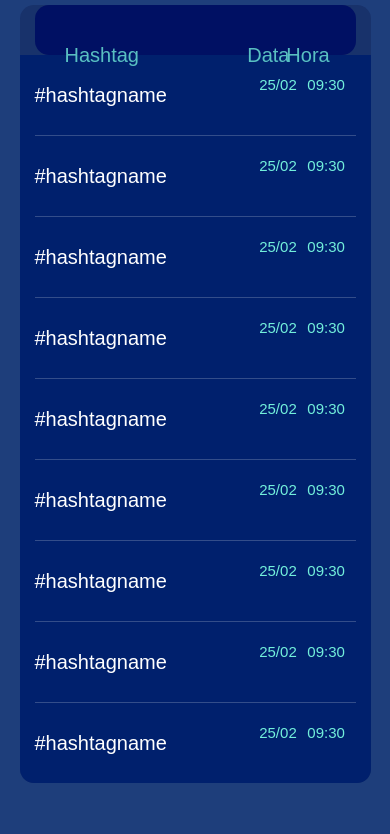
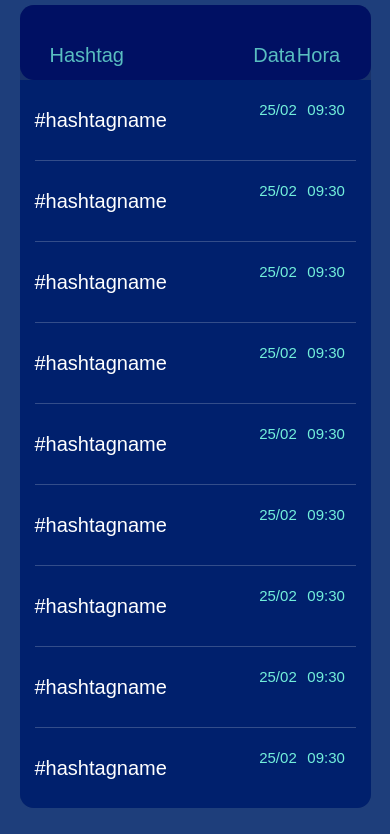
Before and after one commit to Isamorais/hashtagfinder, a plain HTML site: page list.html in a window 390 px wide. Shown: the part 223-1057 px from the top of the page. Drawn offline with Linux system fonts and the light colour scheme.

Commit message:
Correção do css da lista de buscas realizadas e inclusão da barra de rolagem

```diff
--- a/css/list.css
+++ b/css/list.css
@@ -103,9 +103,9 @@ body { /*cor de fundo */
   }
   .th-container {
     font-size: 18px;
-    height: 50px;
-    margin-left: 15px;
-    margin-right: 15px;
+    margin-left: 0px;
+    margin-right: 0px;
+
   }
   .th-hash, .tr-hash{
     width: 70%;
--- a/list.html
+++ b/list.html
@@ -4,9 +4,10 @@
     <meta charset="UTF-8">
     <title>Search List</title>
     <link rel="stylesheet" href="css/list.css" type="text/css" />
+
 </head>
 
-<body>
+<body onscroll="nome">
     <iframe src="header.html"></iframe>
     <!--link do cabeçalho-->
 
@@ -81,6 +82,7 @@
         </div>
 
     </div>
+
 </body>
 
 </html>
```
